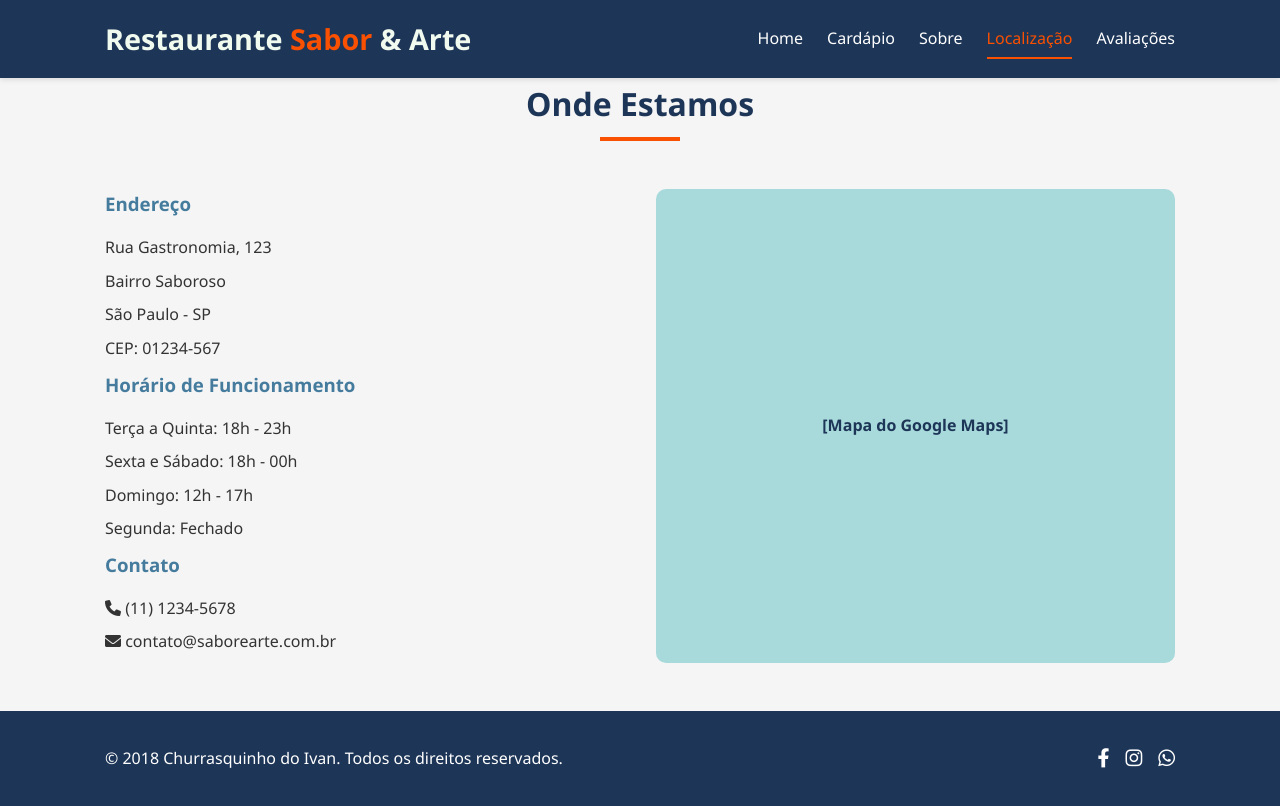
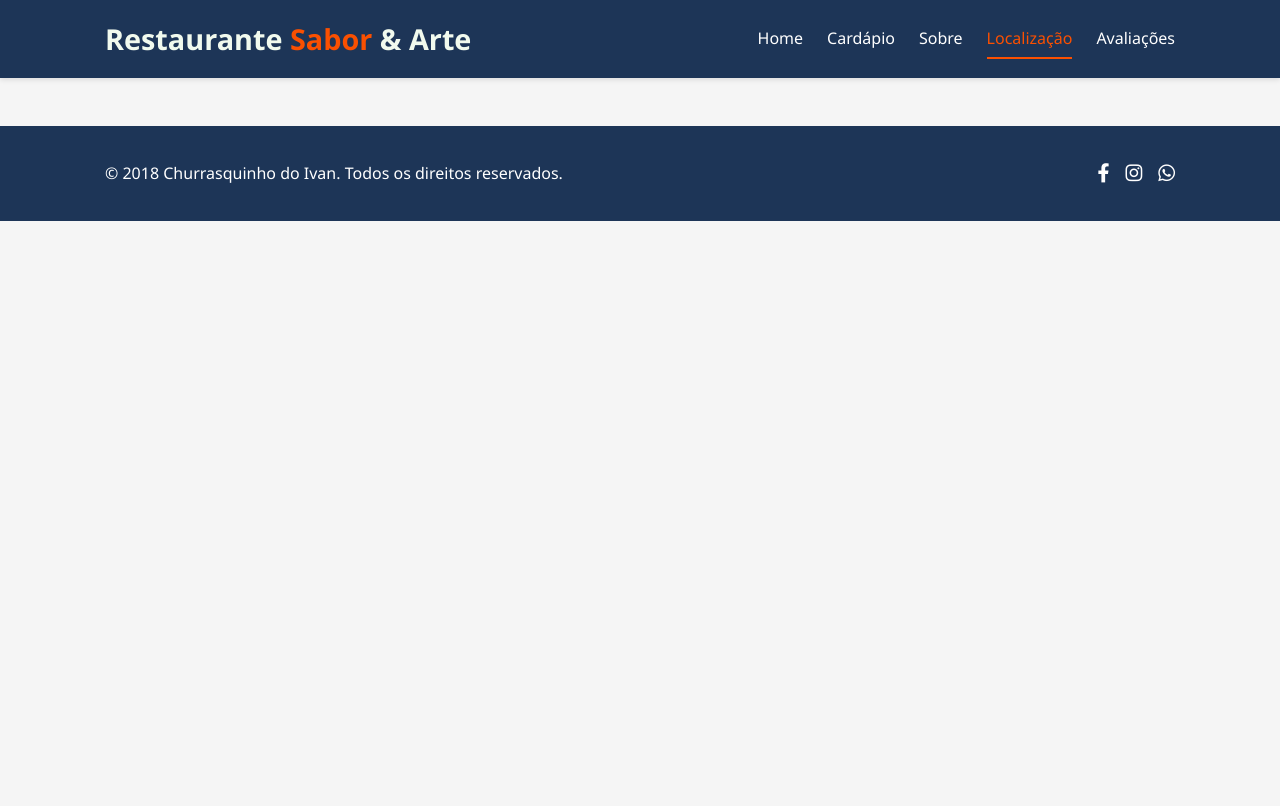
Before and after one commit to IanGomesCaixeta/churrasquinho-do-Ivan, a plain HTML site: page localizacao.html in a window 1280 px wide. Drawn offline with Linux system fonts and the light colour scheme.

Commit message:
Update localizacao.html

```diff
--- a/localizacao.html
+++ b/localizacao.html
@@ -23,34 +23,7 @@
     </div>
   </header>
 
-  <main class="container">
-    <h1 class="section-title">Onde Estamos</h1>
 
-    <div class="location-container">
-      <div class="location-info">
-        <h3>Endereço</h3>
-        <p>Rua Gastronomia, 123</p>
-        <p>Bairro Saboroso</p>
-        <p>São Paulo - SP</p>
-        <p>CEP: 01234-567</p>
-
-        <h3>Horário de Funcionamento</h3>
-        <p>Terça a Quinta: 18h - 23h</p>
-        <p>Sexta e Sábado: 18h - 00h</p>
-        <p>Domingo: 12h - 17h</p>
-        <p>Segunda: Fechado</p>
-
-        <h3>Contato</h3>
-        <p><i class="fas fa-phone"></i> (11) 1234-5678</p>
-        <p><i class="fas fa-envelope"></i> contato@saborearte.com.br</p>
-      </div>
-
-      <div class="location-map" >
-        [Mapa do Google Maps]
-        <!-- Na implementação real, substituir por iframe do Google Maps -->
-      </div>
-    </div>
-  </main>
 
   <footer>
     <div class="container footer-content">
```
